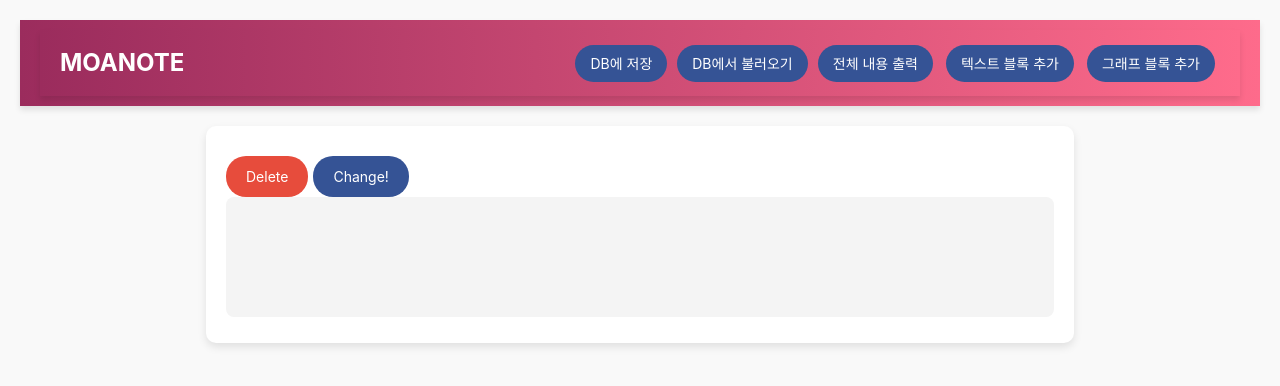
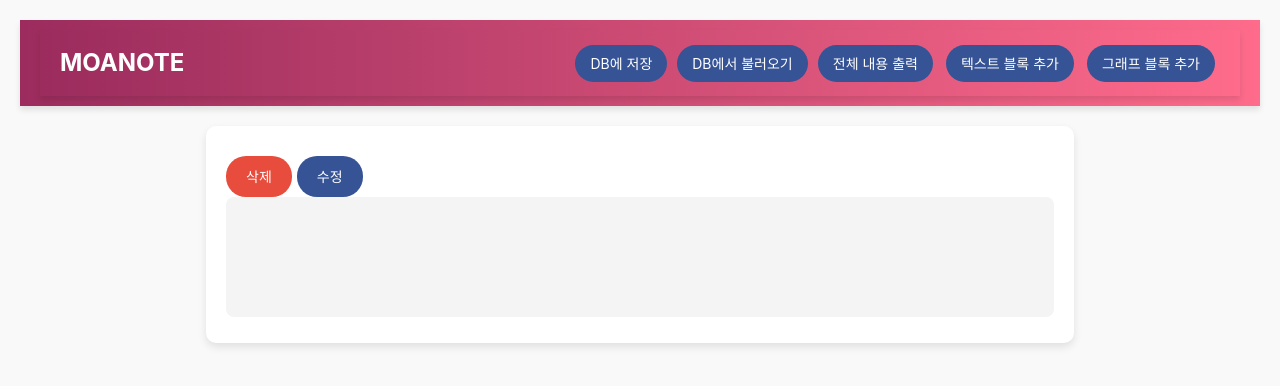
Before and after one commit to CBNU-MoaNote-CapstonDesign/front-demo2, a React (Create React App) app: page / in a window 1280 px wide. Both pictures are taken after a click on the button "텍스트 블록 추가". Shown: the top 386 px of the page. Built offline with nearby package versions, Linux system fonts and the light colour scheme.

Commit message:
삭제 수정 버튼 한글로 바꿈

```diff
--- a/src/components/App.jsx
+++ b/src/components/App.jsx
@@ -108,7 +108,7 @@ function TextBlock({ id, initialContents, hookContentsUpdate, removeBlock }) {
         className="btn content-box-button delete"
         onClick={() => removeBlock(id)}
       >
-        Delete
+        삭제
       </button>
 
       {/* 편집 버튼 */}
@@ -116,7 +116,7 @@ function TextBlock({ id, initialContents, hookContentsUpdate, removeBlock }) {
         className="btn content-box-button editible"
         onClick={() => setIsEditible(!isEditible)}
       >
-        Change!
+        수정
       </button>
 
       {/* 내용 */}
```
